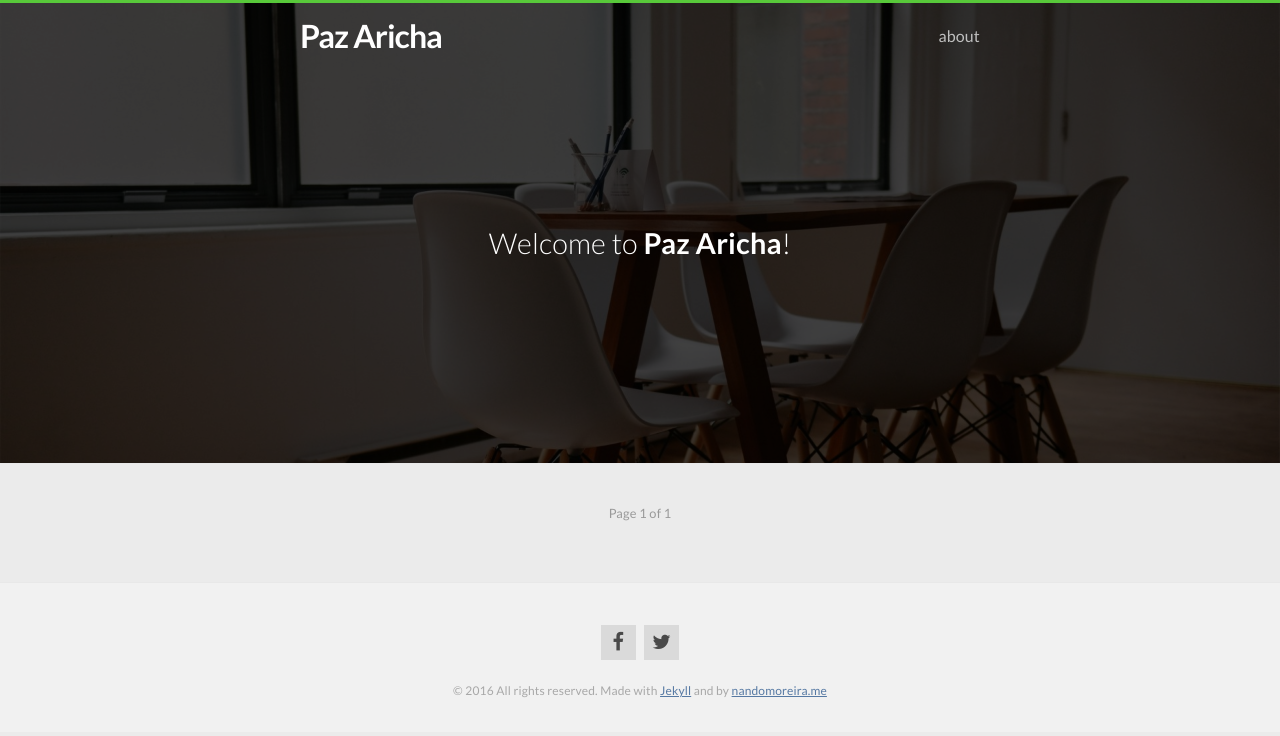
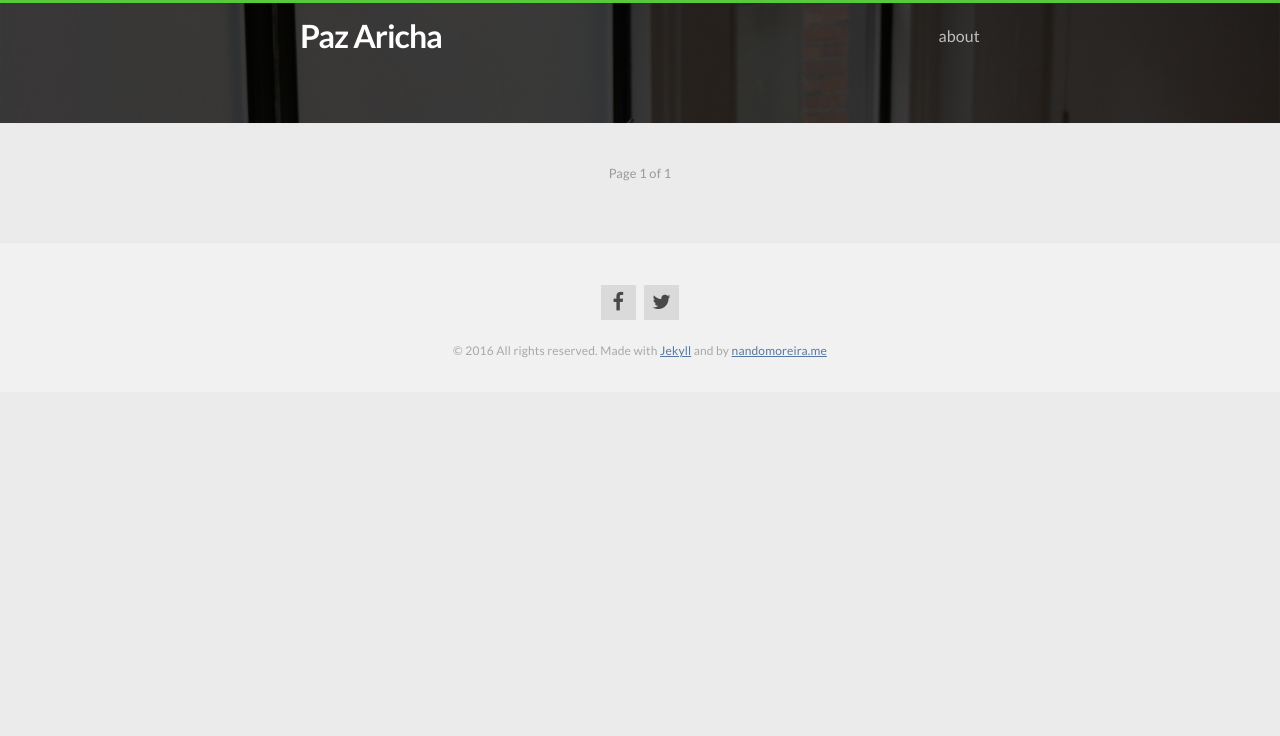
Before and after one commit to pazaricha/pazaricha.github.io, a Jekyll site: the page built from index.html, in a window 1280 px wide. Shown: the top 736 px of the page. Built offline with Jekyll 4.4.1, drawn with Linux system fonts in a browser that asks for light colours; nearby versions of some CDN libraries; the list of posts is cut into pages by our own code.

Commit message:
update header style for homepage

```diff
--- a/_includes/header.html
+++ b/_includes/header.html
@@ -25,11 +25,11 @@
       </nav>
     </div>
 
-    {% if page.slug == 'home' %}
+    <!-- {% if page.slug == 'home' %}
       <h2 class="txt-center">
         Welcome to <strong>{{ site.title }}</strong>!
       </h2>
-    {% endif %}
+    {% endif %} -->
 
   </div>
 
--- a/_sass/_layout.scss
+++ b/_sass/_layout.scss
@@ -73,7 +73,7 @@
 }
 
 .home .header {
-  padding: 260px 0 200px;
+  // padding: 260px 0 200px;
 }
 
 //
```
